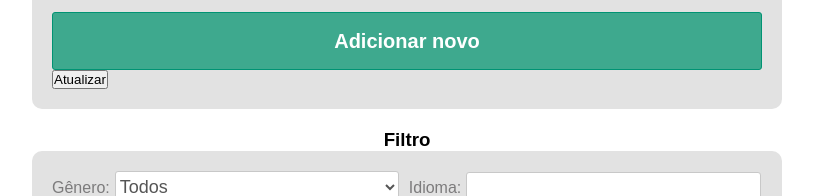
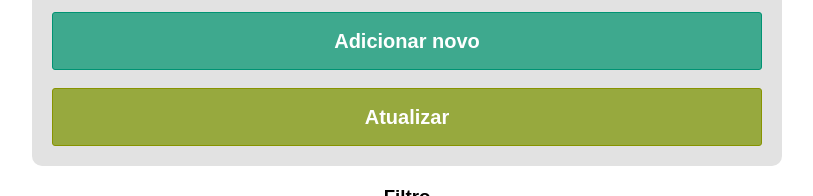
Before and after one commit to devleste/desafio, a React (Vite) app: page / in a window 1280 px wide. Shown: the part 360-556 px from the top of the page, without its empty margins (233-1046 px from the left). Built offline with nearby package versions, Linux system fonts and the light colour scheme; no server answers.

Commit message:
Projeto finalizado

```diff
--- a/src/App.css
+++ b/src/App.css
@@ -224,6 +224,27 @@ h3.add{
   background-color: #3ea98e;
   border-radius: 3px;
   border: 1px solid #009373;
+  color: #fff;
+  cursor: pointer;
+  font-size: 20px;
+  font-style: normal;
+  font-weight: 700;
+  height: 58px;
+  width: 100%;
+  justify-content: center;
+  line-height: 1.42857;
+  margin-bottom: 0;
+  margin-top: 18px;
+  text-align: center;
+  text-decoration: none;
+  padding-right: 10px;
+  padding-left: 10px;
+}
+
+.btn-add-edit{
+  background-color: #97a93e;
+  border-radius: 3px;
+  border: 1px solid #879300;
   color: #fff;
   cursor: pointer;
   font-size: 20px;
--- a/src/App.jsx
+++ b/src/App.jsx
@@ -295,6 +295,7 @@ export default function App() {
 
         </form>
         <button
+          className='btn-add-edit'
           type="button"
           onClick={() => updateContact(form)}
         >
```
